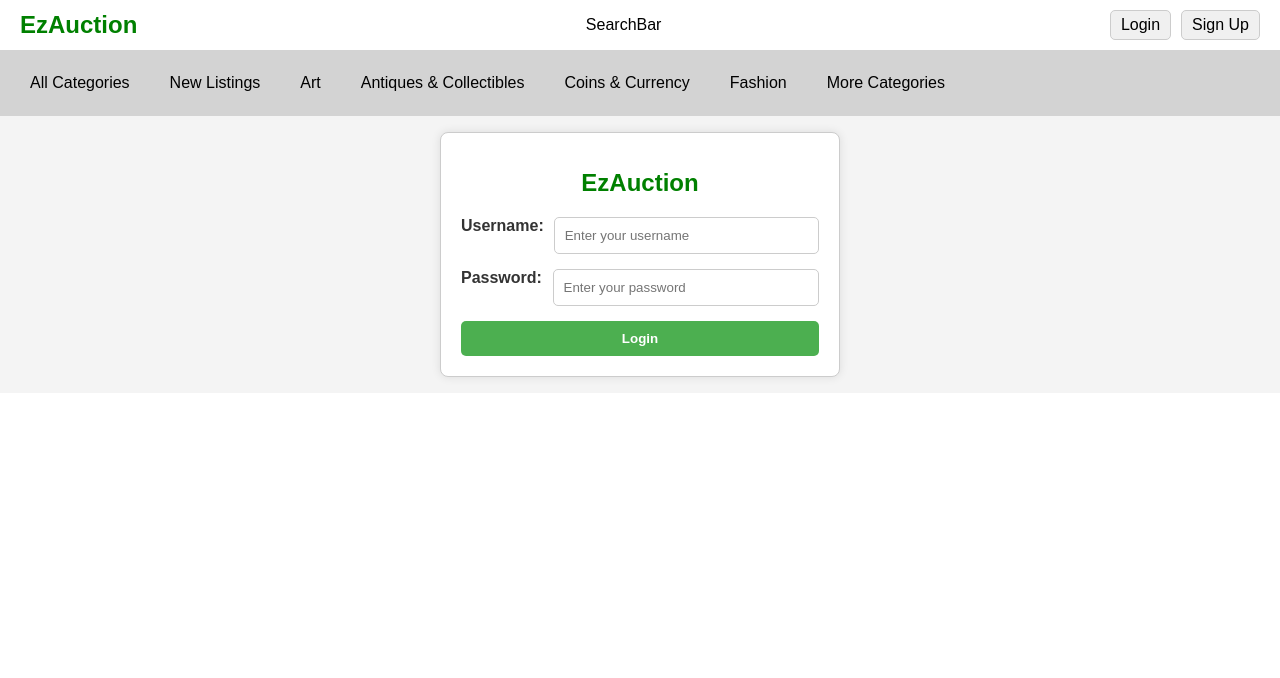
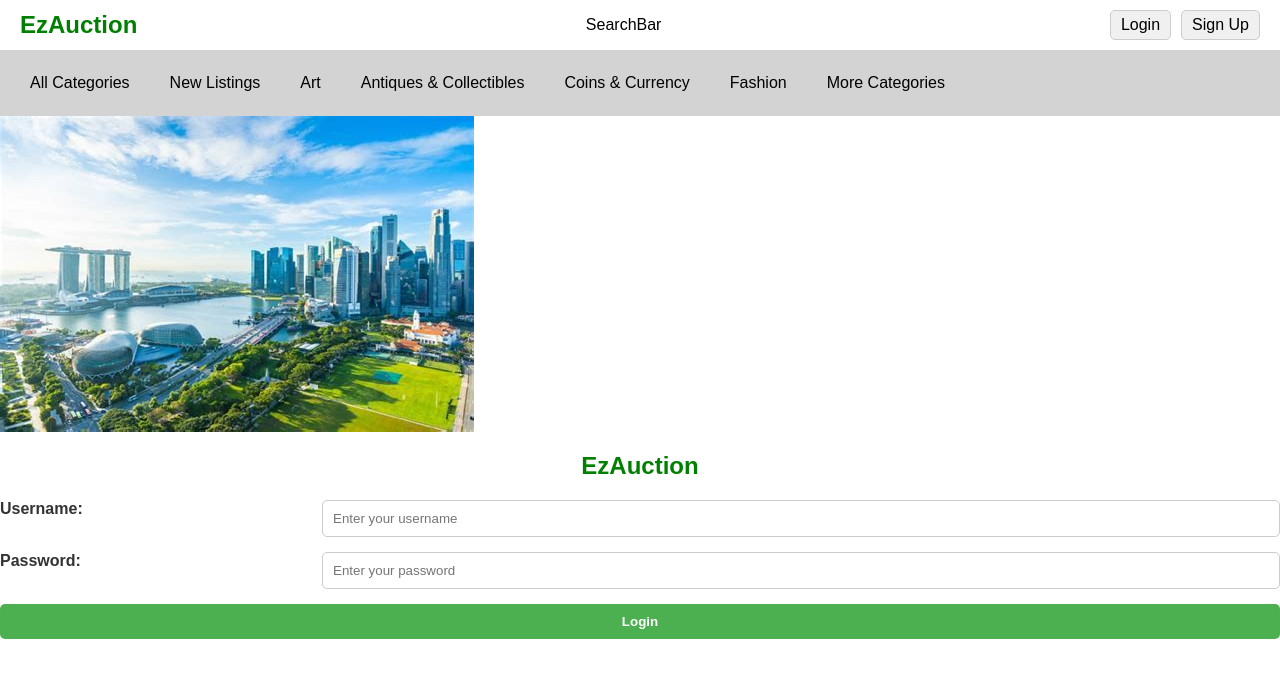
Before and after one commit to JC-prog/AuctionSiteTest, a React (Vite) app in the folder frontend/: page /login in a window 1280 px wide. Shown: the top 678 px of the page. Built offline with nearby package versions, Linux system fonts and the light colour scheme.

Commit message:
feat: add frontend login page styling

```diff
--- a/frontend/src/Pages/LoginPage.tsx
+++ b/frontend/src/Pages/LoginPage.tsx
@@ -66,10 +66,16 @@ const LoginPage = () => {
     };
 
   return (
-    <div className="form-container-wrapper">
-		<div className="form-container" id="login-form-container">
+    <div className="login-container-wrapper">
+        <div className="login-container">
+            <div className="login-img-container">
+                <img src="test.jpg"></img>
+            </div>
+
+            <div className="login-form-wrapper">
                 <h1 className="form-title">EzAuction</h1>
 
+                <div className="login-form-container">
                     <form id="login-form" className="form">
                         <div className="form-row">
                             <label className="form-label">Username:</label>
@@ -89,6 +95,9 @@ const LoginPage = () => {
                         <input type="submit" value="Login" className="form-submit" onClick={() => handleSubmit()} />
                     </form>
                 </div>
+
+            </div>
+        </div>
     </div>
   )
 }
```
Lines whose indentation alone changed are shown as unchanged.
